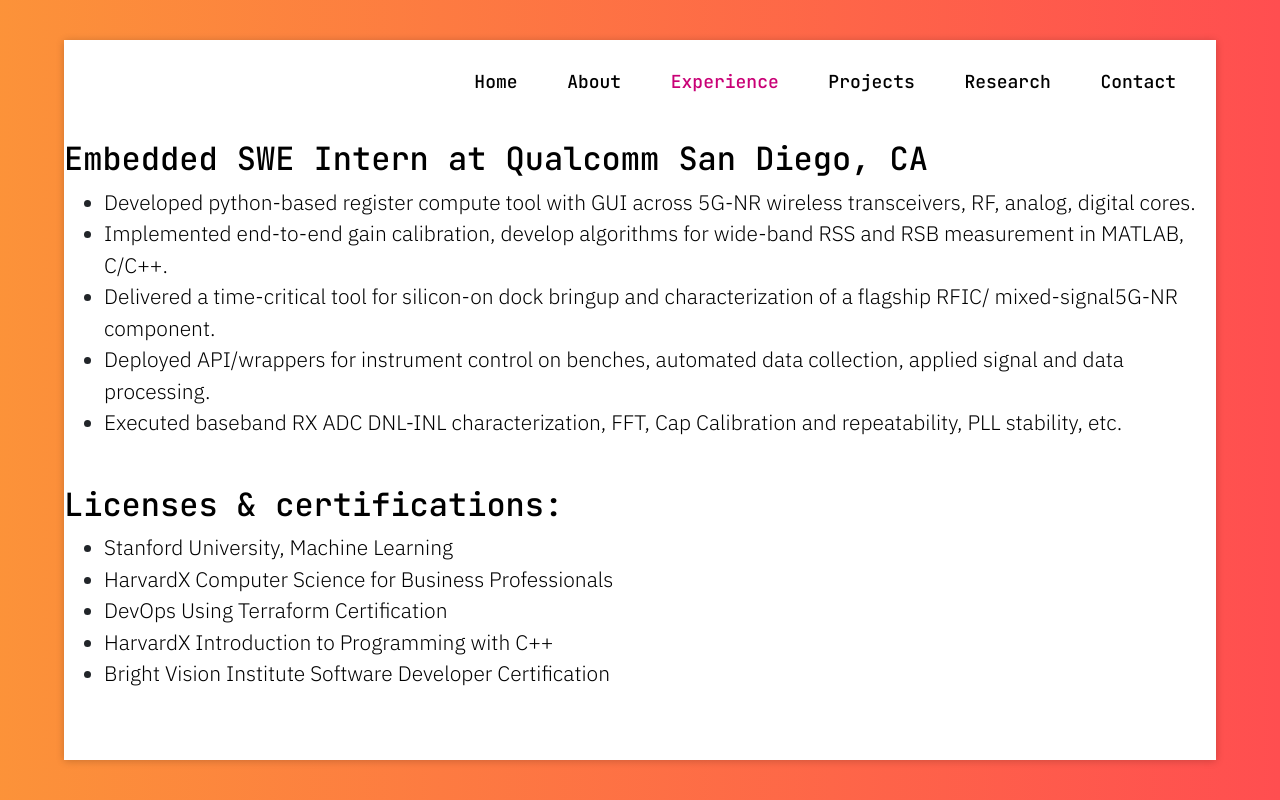
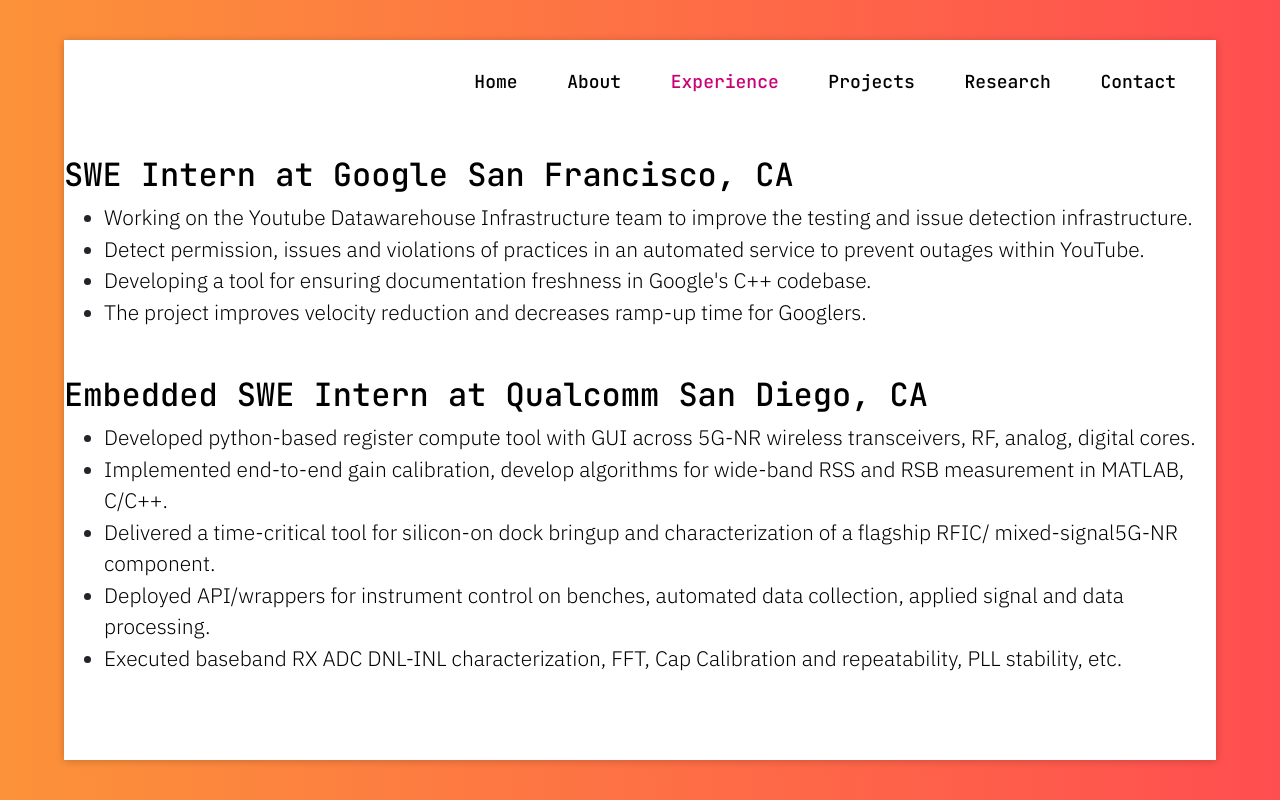
Before and after one commit to mohdkaif5117/websitev3, a plain HTML site: page workexper.html in a window 1280 px wide. Drawn offline with nearby package versions, Linux system fonts and the light colour scheme.

Commit message:
Update workexper.html

```diff
--- a/workexper.html
+++ b/workexper.html
@@ -33,6 +33,14 @@
             <main>
                 <section class='about'>
                     <div>
+                        <h2 class='jetbrains'> SWE Intern at Google       San Francisco, CA</h2>
+                        <ul>
+                            <li><p class='smol'>Working on the Youtube Datawarehouse Infrastructure team to improve the testing and issue detection infrastructure. </p></li>
+                            <li><p class='smol'>Detect permission, issues and violations of practices in an automated service to prevent outages within YouTube. </p></li>
+                            <li><p class='smol'> Developing a tool for ensuring documentation freshness in Google's C++ codebase. </p></li>
+                            <li><p class='smol'> The project improves velocity reduction and decreases ramp-up time for Googlers. </p></li>
+                        </ul>
+                        <br>
                         <h2 class='jetbrains'> Embedded SWE Intern at Qualcomm       San Diego, CA</h2>
                         <ul>
                             <li><p class='smol'>Developed python-based register compute tool with GUI across 5G-NR wireless transceivers, RF, analog, digital cores. </p></li>
@@ -41,17 +49,8 @@
                             <li><p class='smol'> Deployed API/wrappers for instrument control on benches, automated data collection, applied signal and data processing. </p></li>
                             <li><p class='smol'> Executed baseband RX ADC DNL-INL characterization, FFT, Cap Calibration and repeatability, PLL stability, etc.</p></li>
                         </ul>
-                        <br>
-                        <h2 class='jetbrains'>Licenses & certifications: </h2>
-                        <ul>
-                            <li><p class='smol'>Stanford University, Machine Learning  </p></li>
-                            <li><p class='smol'>HarvardX Computer Science for Business Professionals </p></li>
-                            <li><p class='smol'>DevOps Using Terraform Certification </p></li>
-                            <li><p class='smol'>HarvardX Introduction to Programming with C++ </p></li>
-                            <li><p class='smol'>Bright Vision Institute Software Developer Certification</p></li>
-                        </ul>
+                    </div>
 
-                    </div>
 
                 </section>
             </main>
```
